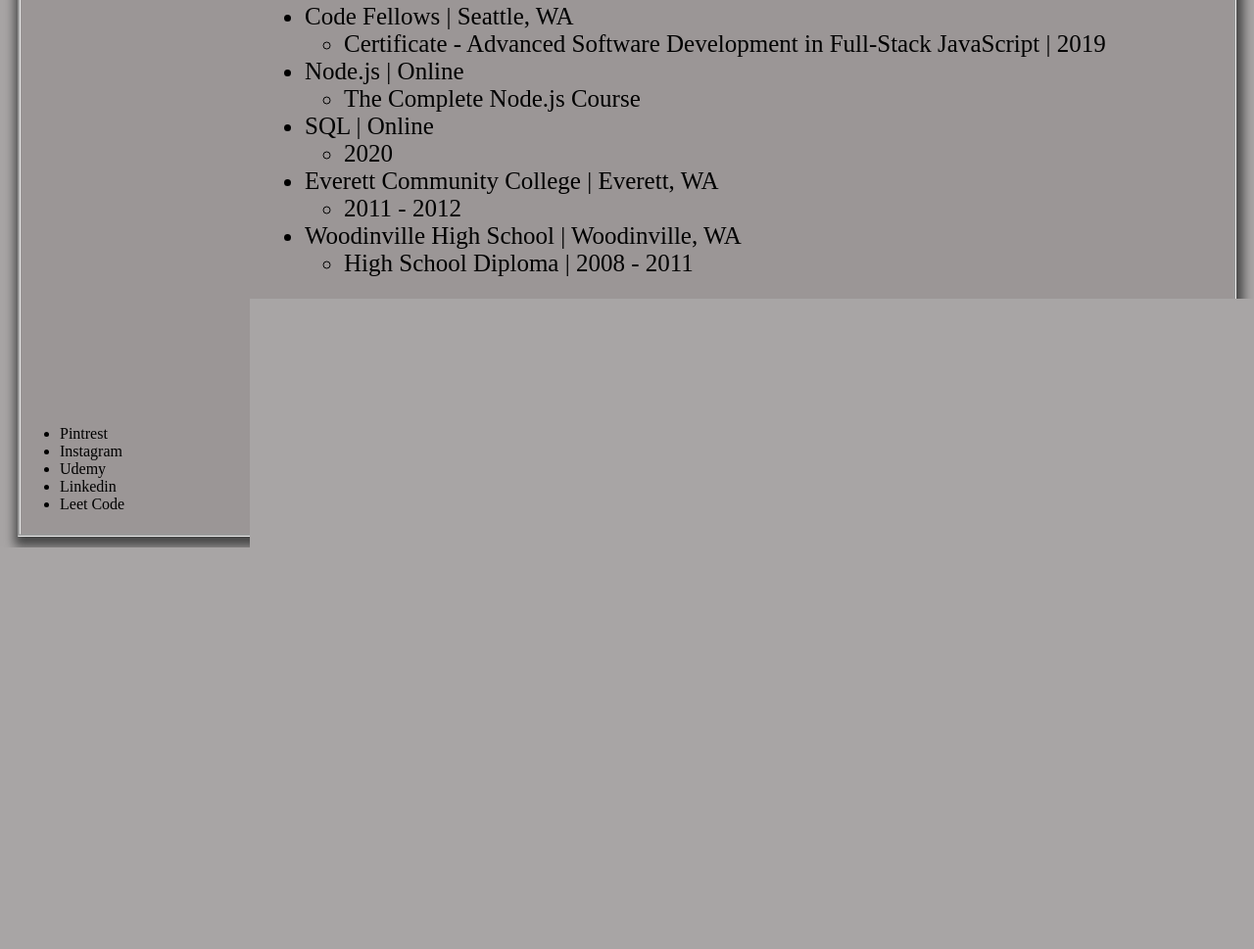
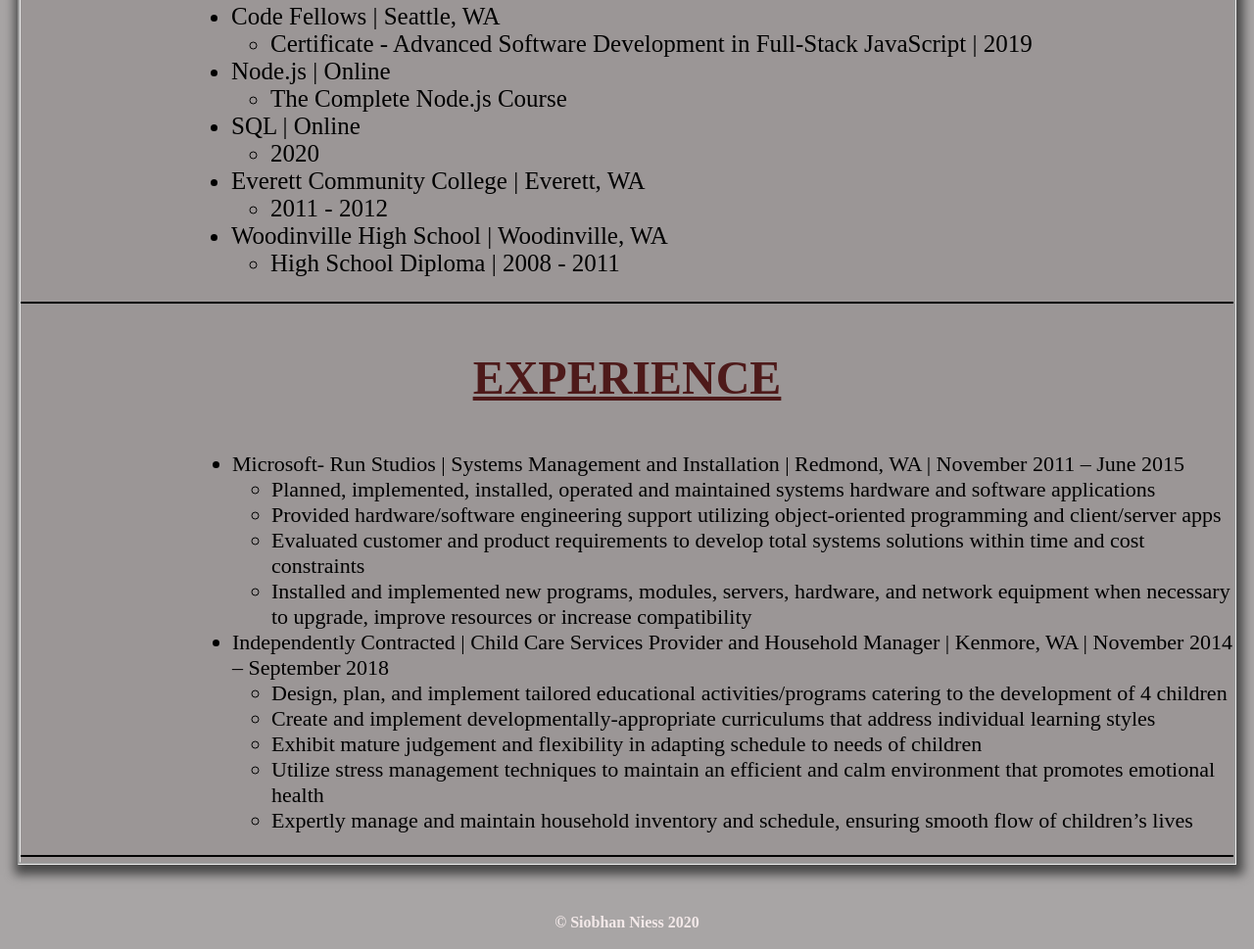
Before and after one commit to niesssiobhan/cssCourse, a plain HTML site: page public/portfolio.html in a window 1280 px wide. Shown: the part 966-1935 px from the top of the page at 98% size. Before the commit the page ends 1600 px from the top, so only its background shows below. Drawn offline with Linux system fonts and the light colour scheme.

Commit message:
saving point

```diff
--- a/css/portfolio.css
+++ b/css/portfolio.css
@@ -69,12 +69,15 @@
   font-family: serif;
   margin: 0 auto;
   font-size: 25px;
-  padding-left: 10em;
+  padding-left: 7em;
+  border-bottom: solid black 2px;
 }
 
-a {
-  text-decoration: none;
-  color: black;
+#experience {
+  font-family: serif;
+  font-size: 22px;
+  margin: 0 auto;
+  padding-left: 8em;
 }
 
 a:hover {
--- a/public/portfolio.html
+++ b/public/portfolio.html
@@ -44,14 +44,26 @@
       </ul>
       </article>
       <h3></h3>
-      <h3>My Favorite Sites To Vist</h3>
+      <h3>Experience</h3>
+      <article id="experience">
       <ul>
-        <li><a href="pintrest.com">Pintrest</a></li>
-        <li><a href="instagram.com">Instagram</a></li>
-        <li><a href="udemy.com">Udemy</a></li>
-        <li><a href="linkedin.com">Linkedin</a></li>
-        <li><a href="leetcode.com">Leet Code</a></li>
+        <li>Microsoft- Run Studios | Systems Management and Installation | Redmond, WA | November 2011 – June 2015</li>
+        <ul>
+          <li>Planned, implemented, installed, operated and maintained systems hardware and software applications</li>
+          <li>Provided hardware/software engineering support utilizing object-oriented programming and client/server apps</li>
+          <li>Evaluated customer and product requirements to develop total systems solutions within time and cost constraints</li>
+          <li>Installed and implemented new programs, modules, servers, hardware, and network equipment when necessary to upgrade, improve resources or increase compatibility</li>
+        </ul>
+        <li>Independently Contracted | Child Care Services Provider and Household Manager | Kenmore, WA | November 2014 – September 2018</li>
+        <ul>
+          <li>Design, plan, and implement tailored educational activities/programs catering to the development of 4 children</li>
+          <li>Create and implement developmentally-appropriate curriculums that address individual learning styles</li>
+          <li>Exhibit mature judgement and flexibility in adapting schedule to needs of children</li>
+          <li>Utilize stress management techniques to maintain an efficient and calm environment that promotes emotional health</li>
+          <li>Expertly manage and maintain household inventory and schedule, ensuring smooth flow of children’s lives</li>
+        </ul>
       </ul>
+      </article>
     </body>
     </div>
 
```
